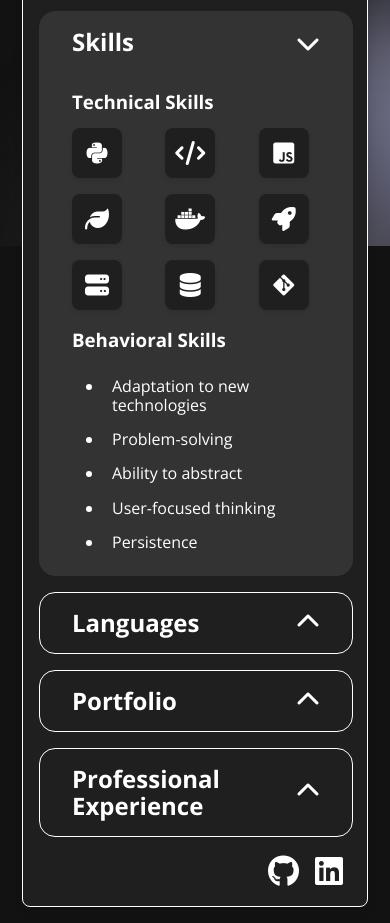
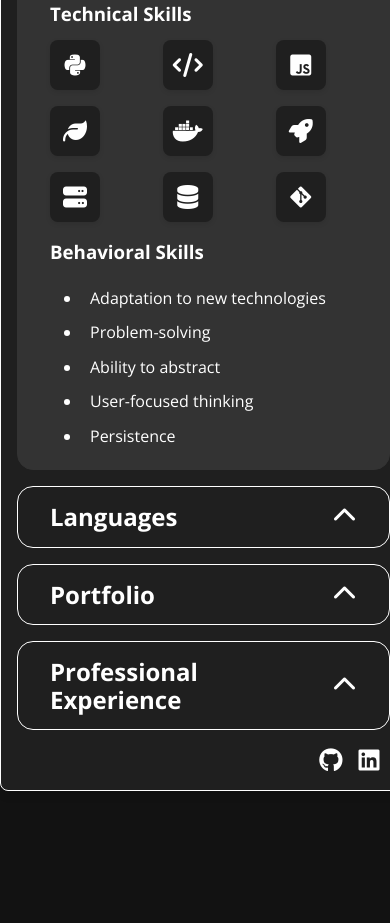
Before and after one commit to angelojbgama/sobremim, a website: page index.html in a window 390 px wide. Shown: the part 598-1521 px from the top of the page. After the commit the page ends 1405 px from the top, so only its background shows below. Drawn offline with nearby package versions, Linux system fonts and the light colour scheme; files whose address does not match are found by name.

Commit message:
style: standardize layout and improve responsiveness

```diff
--- a/assets/css/global.css
+++ b/assets/css/global.css
@@ -25,6 +25,12 @@
   /* Variáveis para os balões */
   --balloon-bg-color: rgba(0, 0, 0, 0.8);
   --balloon-text-color: #ffffff;
+  /* Variáveis de estilo global */
+  --icon-size: 1.5rem;
+  --icon-size-large: 2rem;
+  --spacing-unit: 0.5rem;
+  --border-radius: 0.5rem;
+  --border-radius-large: 1rem;
   /* Adicione mais variáveis conforme necessário */
 }
 
@@ -73,7 +79,7 @@ a:hover {
   max-width: 1100px; /* Reduz a largura máxima para permitir o background nas bordas */
   width: 80%; /* Largura relativa para responsividade */
   border: 1px solid var(--border-color);
-  border-radius: 1rem;
+  border-radius: var(--border-radius-large);
   background-color: var(--header-bg-color);
   box-shadow: 0 4px 10px rgba(0, 0, 0, 0.1);
   transition: border-color 0.3s, background-color 0.3s;
@@ -136,13 +142,13 @@ a:hover {
 .information p {
   display: flex;
   align-items: center;
-  margin: 0.5rem 0;
+  margin: var(--spacing-unit) 0;
   font-size: 1.125rem;
 }
 
 .information p i {
-  margin-right: 0.5rem; /* Espaçamento entre o ícone e o texto */
-  font-size: 1.25rem; /* Tamanho do ícone */
+  margin-right: var(--spacing-unit); /* Espaçamento entre o ícone e o texto */
+  font-size: var(--icon-size); /* Tamanho do ícone */
   color: var(--text-color); /* Cor do ícone, adaptável ao tema */
   transition: color 0.3s;
 }
@@ -154,13 +160,13 @@ a:hover {
 /* Estilos para a Barra de Progresso */
 .progress-container {
   width: 100%;
-  margin-top: 0.5rem;
+  margin-top: var(--spacing-unit);
 }
 
 .progress-bar {
   width: 100%;
   background-color: #e0e0e0;
-  border-radius: 0.5rem;
+  border-radius: var(--border-radius);
   overflow: hidden;
   height: 20px;
 }
@@ -175,20 +181,20 @@ a:hover {
 .progress-text {
   display: block;
   text-align: center;
-  margin-top: 0.5rem;
+  margin-top: var(--spacing-unit);
   font-size: 0.9rem;
   color: var(--text-color);
 }
 
 .tools h3 {
-  margin-bottom: 1rem;
+  margin-bottom: calc(var(--spacing-unit) * 2);
   color: var(--text-color);
 }
 
 .hard-skills {
   display: grid;
   grid-template-columns: repeat(4, 1fr); /* 4 colunas */
-  gap: 1rem; /* Espaçamento entre os itens */
+  gap: calc(var(--spacing-unit) * 2); /* Espaçamento entre os itens */
   list-style: none;
   padding: 0;
   margin: 0;
@@ -198,8 +204,8 @@ a:hover {
   display: flex;
   align-items: center; /* Alinha verticalmente ícone e texto */
   background-color: var(--accordion-bg-color);
-  padding: 0.75rem 1rem;
-  border-radius: 0.5rem;
+  padding: calc(var(--spacing-unit) * 1.5) calc(var(--spacing-unit) * 2);
+  border-radius: var(--border-radius);
   transition: transform 0.3s, background-color 0.3s;
   box-shadow: 0 2px 5px rgba(0, 0, 0, 0.1);
   cursor: pointer; /* Indica que o item é clicável */
@@ -212,8 +218,8 @@ a:hover {
 }
 
 .hard-skills li i {
-  font-size: 1.5rem;
-  margin-right: 0.75rem; /* Espaçamento entre o ícone e o nome */
+  font-size: var(--icon-size);
+  margin-right: calc(var(--spacing-unit) * 1.5); /* Espaçamento entre o ícone e o nome */
   color: var(--text-color);
   transition: color 0.3s;
 }
@@ -232,7 +238,7 @@ a:hover {
   width: 100%;
   margin: 1rem 0;
   border: 1px solid var(--border-color);
-  border-radius: 1rem;
+  border-radius: var(--border-radius-large);
   background-color: var(--accordion-bg-color);
   transition: background-color 0.3s, border-color 0.3s;
 }
@@ -307,14 +313,14 @@ a:hover {
 .experience li {
   background-color: var(--accordion-bg-color);
   border: 1px solid var(--border-color);
-  border-radius: 0.5rem;
-  padding: 1rem;
-  margin-bottom: 1rem;
+  border-radius: var(--border-radius);
+  padding: calc(var(--spacing-unit) * 2);
+  margin-bottom: calc(var(--spacing-unit) * 2);
   box-shadow: 0 2px 4px rgba(0, 0, 0, 0.1);
 }
 
 .experience li .title {
-  margin: 0 0 0.5rem;
+  margin: 0 0 var(--spacing-unit);
 }
 
 .experience li .period {
@@ -323,14 +329,14 @@ a:hover {
   align-items: center;
   font-size: 0.9rem;
   opacity: 0.8;
-  margin-bottom: 0.5rem;
+  margin-bottom: var(--spacing-unit);
 }
 
 .experience li .period::before {
   font-family: "Font Awesome 6 Free"; /* Família de fontes do Font Awesome */
   content: "\f133"; /* Unicode do ícone de calendário (fa-calendar) */
   font-weight: 900; /* Peso da fonte para ícones sólidos */
-  margin-right: 0.5rem;
+  margin-right: var(--spacing-unit);
   color: var(--text-color); /* Cor do ícone, adaptável ao tema */
   font-size: 1rem; /* Tamanho do ícone */
 }
@@ -350,8 +356,8 @@ footer {
 /* Estilização dos Links do Footer */
 footer a {
   color: var(--text-color); /* Cor do ícone adaptável ao tema */
-  font-size: 2rem; /* Tamanho dos ícones no footer */
-  margin: 0 0.5rem;
+  font-size: var(--icon-size-large); /* Tamanho dos ícones no footer */
+  margin: 0 var(--spacing-unit);
   transition: color 0.3s, transform 0.3s;
 }
 
@@ -381,13 +387,13 @@ footer a:hover {
   font-weight: 700;
   position: relative; /* Para posicionar o ícone */
   padding-left: 1.5rem; /* Espaço para o ícone */
-  margin-bottom: 0.5rem; /* Espaçamento entre os itens */
+  margin-bottom: var(--spacing-unit); /* Espaçamento entre os itens */
   list-style: none; /* Remove marcadores padrão */
 }
 
 .languages li i {
-  margin-right: 0.5rem; /* Espaçamento entre o ícone e o texto */
-  font-size: 1.5rem; /* Tamanho do ícone */
+  margin-right: var(--spacing-unit); /* Espaçamento entre o ícone e o texto */
+  font-size: var(--icon-size); /* Tamanho do ícone */
   color: var(--text-color); /* Cor do ícone, adaptável ao tema */
   transition: color 0.3s;
 }
@@ -410,8 +416,8 @@ footer a:hover {
 .portfolio li {
   background-color: var(--accordion-bg-color);
   border: 1px solid var(--border-color);
-  border-radius: 0.5rem;
-  padding: 1rem;
+  border-radius: var(--border-radius);
+  padding: calc(var(--spacing-unit) * 2);
   display: flex;
   flex-direction: column;
   justify-content: flex-start;
@@ -430,12 +436,12 @@ footer a:hover {
   justify-content: flex-start;
   font-size: 1.1rem;
   font-weight: 700;
-  margin: 0 0 0.5rem;
+  margin: 0 0 var(--spacing-unit);
 }
 
 .portfolio li h3 i.fas.fa-link,
 .portfolio li h3 i.fab.fa-github {
-  margin-right: 0.5rem;
+  margin-right: var(--spacing-unit);
 }
 
 .portfolio li a.portfolio-link {
@@ -469,8 +475,8 @@ footer a:hover {
   display: flex;
   align-items: center;
   background-color: var(--accordion-bg-color);
-  padding: 0.75rem 1rem;
-  border-radius: 0.5rem;
+  padding: calc(var(--spacing-unit) * 1.5) calc(var(--spacing-unit) * 2);
+  border-radius: var(--border-radius);
   transition: transform 0.3s, background-color 0.3s;
   box-shadow: 0 2px 5px rgba(0, 0, 0, 0.1);
 }
@@ -481,8 +487,8 @@ footer a:hover {
 }
 
 .skills .tools ul li i {
-  font-size: 1.5rem;
-  margin-right: 0.75rem; /* Espaçamento entre o ícone e o nome */
+  font-size: var(--icon-size);
+  margin-right: calc(var(--spacing-unit) * 1.5); /* Espaçamento entre o ícone e o nome */
   color: var(--text-color);
   transition: color 0.3s;
 }
@@ -504,7 +510,7 @@ footer a:hover {
 
 .skills .personal ul li {
   margin-left: 2rem;
-  padding: 0.5rem;
+  padding: var(--spacing-unit);
 }
 
 /* ===========================================================
@@ -524,7 +530,7 @@ footer a:hover {
 
 /* Estilização do Ícone dentro do Botão de Alternância */
 .theme-toggle i {
-  font-size: 2rem; /* Tamanho do ícone */
+  font-size: var(--icon-size-large); /* Tamanho do ícone */
   transition: transform 0.3s, color 0.3s; /* Transições para efeitos */
 }
 
@@ -541,7 +547,8 @@ footer a:hover {
 }
 
 .download-pdf i {
-  font-size: 2rem;
+  font-size: var(--icon-size-large);
+  color: var(--text-color);
   transition: transform 0.3s, color 0.3s;
 }
 
@@ -566,15 +573,15 @@ footer,
 /* Ajuste para Telas Menores */
 @media only screen and (max-width: 600px) {
   .main {
-    padding: 1rem;
-    margin: 1rem auto;
-    border-radius: 0.5rem;
+    padding: calc(var(--spacing-unit) * 2);
+    margin: calc(var(--spacing-unit) * 2) auto;
+    border-radius: var(--border-radius);
   }
   .hard-skills {
     display: flex; /* Altera o display para flex */
     flex-wrap: wrap; /* Permite quebra de linha para evitar overflow */
     justify-content: center; /* Centraliza os itens */
-    gap: 0.5rem; /* Reduz o espaçamento entre os itens */
+    gap: var(--spacing-unit); /* Reduz o espaçamento entre os itens */
     padding: 0;
     margin: 0;
   }
@@ -586,7 +593,7 @@ footer,
     display: flex;
     align-items: center;
     justify-content: center;
-    padding: 0.5rem;
+    padding: var(--spacing-unit);
     cursor: pointer; /* Indica que o item é clicável */
   }
 
@@ -598,8 +605,8 @@ footer,
     transform: translateX(-50%);
     background-color: var(--balloon-bg-color); /* Usa a variável de fundo */
     color: var(--balloon-text-color); /* Usa a variável de texto */
-    padding: 0.5rem;
-    border-radius: 0.5rem;
+    padding: var(--spacing-unit);
+    border-radius: var(--border-radius);
     white-space: nowrap; /* Evita que o texto quebre em várias linhas */
     font-size: 0.8rem;
     z-index: 10;
@@ -616,8 +623,9 @@ footer,
   }
 
   .hard-skills li i {
-    font-size: 2rem; /* Aumenta o tamanho dos ícones para melhor visibilidade */
+    font-size: var(--icon-size-large); /* Aumenta o tamanho dos ícones para melhor visibilidade */
     margin: 0; /* Remove a margem direita */
+    color: var(--text-color);
   }
 
   .skills .tools ul li i {
@@ -632,7 +640,7 @@ footer,
     align-items: center;
     background-color: var(--accordion-bg-color);
     padding: 0rem 0rem;
-    border-radius: 0.5rem;
+    border-radius: var(--border-radius);
     transition: transform 0.3s, background-color 0.3s;
     box-shadow: 0 2px 5px rgba(0, 0, 0, 0.1);
   }
@@ -649,6 +657,26 @@ footer,
   .theme-toggle {
     top: 0rem;
     right: 0rem;
+  }
+}
+
+/* Ajustes adicionais para telas muito pequenas */
+@media only screen and (max-width: 480px) {
+  .main {
+    width: 95%;
+  }
+
+  .header .photo {
+    width: 10rem;
+    height: 10rem;
+  }
+
+  .header .title {
+    font-size: 1.5rem;
+  }
+
+  footer a {
+    font-size: var(--icon-size);
   }
 }
 
```
